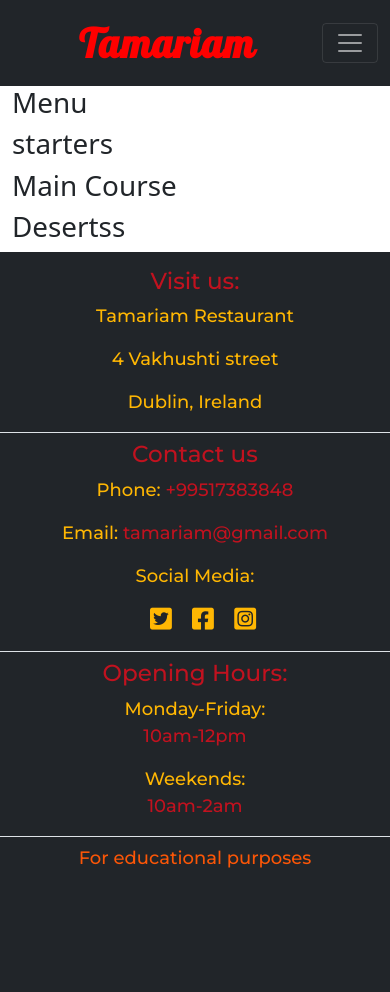
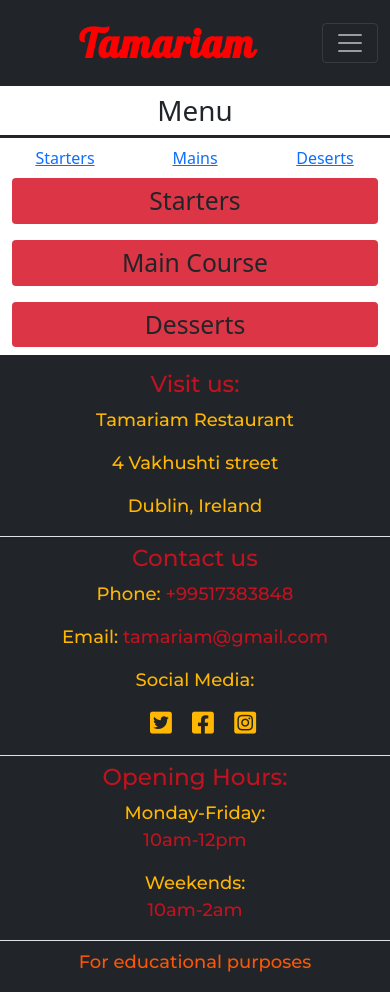
Before and after one commit to tamariam/restaurant-Tamariam, a Django app: page /menu/menu/ in a window 390 px wide. Before the commit the page ends 868 px from the top, so only its background shows below. Run offline with Django 4.2, Linux system fonts and the light colour scheme; data that the repository does not hold is empty.

Commit message:
Implemented a responsive layout to menu page using Bootstrap , Organized menu items into separate sections for starters, main courses, and desserts. Added dynamic links for easy navigation within the menu for mobile screens.

```diff
--- a/menu/models.py
+++ b/menu/models.py
@@ -6,7 +6,7 @@ from cloudinary.models import CloudinaryField
 
 # Define choices for menu courses
 
-MENU_COURSES = (("mtarter", "starter"), ("main", "main"), ("dessert", "dessert"))
+MENU_COURSES = (("starter", "starter"), ("main", "main"), ("dessert", "dessert"))
 
 # Define choices for status
 
--- a/menu/templates/menu/menu.html
+++ b/menu/templates/menu/menu.html
@@ -1,43 +1,60 @@
 {% extends "base.html" %}
-
 {% load i18n %}
 
 {% block content %}
-<div class="container-fluid ">
-    <h1 class="Text-center">Menu</h1>
-    <div class="row col-md-4">
-<h1> starters</h1>
-{%if starters %}
+
+<div class="container-fluid">
+  <div class="row text-center">
+    <h1 class="Text-center border-bottom border-dark border-3 p-2">Menu</h1>
+    <div class="col-4 d-block d-md-none">
+      <a href="#starter" class="menu-link">Starters</a>
+  </div>
+  <div class="col-4 d-block d-md-none">
+      <a href="#main-course" class="menu-link">Mains</a>
+  </div>
+  <div class="col-4 d-block d-md-none">
+      <a href="#dessert" class="menu-link">Deserts</a>
+  </div>
+
+    <!-- Starters Section -->
+
+         <div class="col-md-6 mt-2">
+          <h2 id="starter"  class="bg-danger p-2 rounded">Starters</h2>
+        {% if starters %}
           {% for item in starters %}
-      <h2>{{ item.name | safe }}</h2>
-      <h3>{{ item.ingredients | safe }}</h3>
-      <h2>{{ item.price }}</h2>
-
-    <!-- <img src="{{ item.featured_image.url }}" alt="{{ item.name }} Image"> -->
+            <h3 class=>{{ item.name | safe }}</h3>
+            <h4 class="text-center">{{ item.ingredients | safe }}</h4>
+            <h5 class="text-danger">£{{ item.price }}</h5>
           {% endfor %}
         {% endif %}
        </div>
-<div class="row col-md-6">
-    <h1> Main Course</h1>
-    {%if starters %}
-        {% for item in starters %}
-          <h2>{{ item.name | safe }}</h2>
-          <h2>{{ item.price }}</h2>
-          <h3>{{ item.ingredients | safe }}</h3>
-        <!-- <img src="{{ item.featured_image.url }}" alt="{{ item.name }} Image"> -->
+
+    <!-- Main Course Section -->
+      <div class="col-md-6">
+        <h2 id="main-course" class="bg-danger p-2 rounded mt-2">Main Course</h2>
+        {% if mains %}
+          {% for item in mains %}
+            <h3>{{ item.name | safe }}</h3>
+            <h4 class="text-center">{{ item.ingredients | safe }}</h4>
+            <h5 class="text-danger">£{{item.price }}</h5>
           {% endfor %}
         {% endif %}
       </div>
-    <div class="row col-md-6">
-        <h1> Desertss</h1>
-        {%if starters %}
-            {% for item in starters %}
-              <h2>{{ item.name | safe }}</h2>
-              <h2>{{ item.price }}</h2>
-              <h3>{{ item.ingredients | safe }}</h3>
-            <!-- <img src="{{ item.featured_image.url }}" alt="{{ item.name }} Image"> -->
+
+    <!-- Image Section (Desktop Only) -->
+
+  <!-- Desserts Section -->
+
+      <div class="col-md-6 mx-auto">
+        <h2 id="dessert" class="bg-danger p-2 rounded mt-2">Desserts</h2>
+        {% if desserts %}
+          {% for item in desserts %}
+            <h3>{{ item.name | safe }}</h3>
+            <h4 class="text-center">{{ item.ingredients | safe }}</h4>
+            <h5 class="text-danger">£{{ item.price }}</h5>
           {% endfor %}
         {% endif %}
-        {% endblock content %}
       </div>
   </div>
+</div>
+{% endblock content %}
```
Also changed, not shown: menu/migrations/0007_alter_menu_category.py (added), menu/views.py (line endings or trailing spaces). Lines whose indentation alone changed are shown as unchanged.
